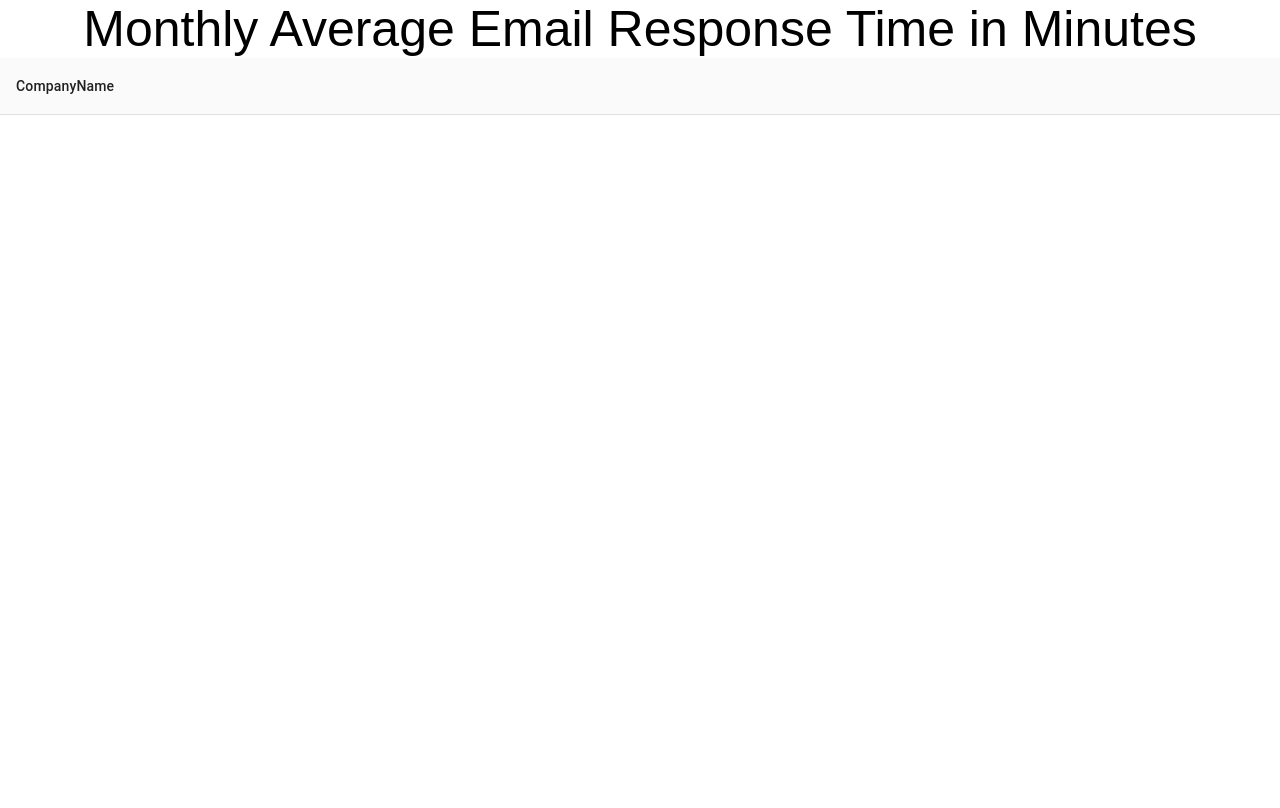
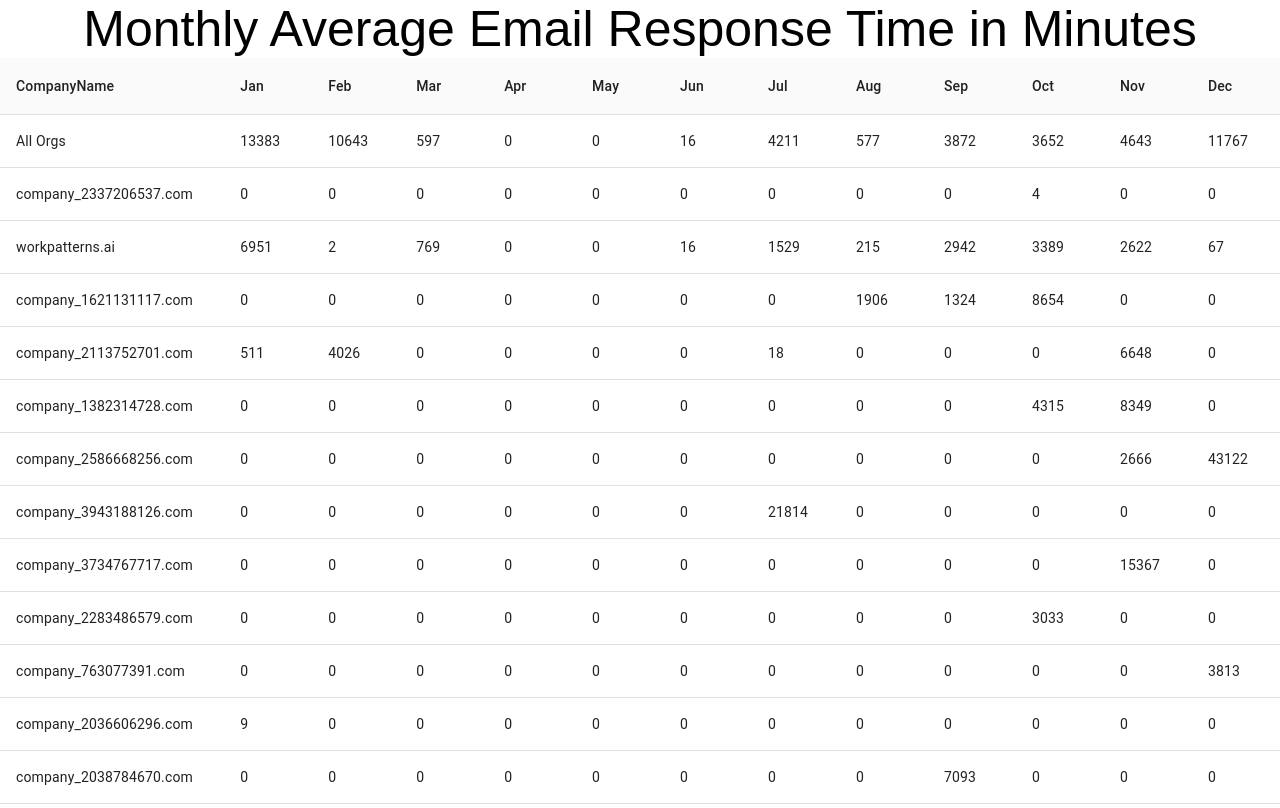
Before and after one commit to kfang1220/workpatterns-takehome, a React (Create React App) app: page / in a window 1280 px wide. Built offline with nearby package versions, Linux system fonts and the light colour scheme.

Commit message:
displaying data for 12 months no year specified

```diff
--- a/src/components/Home.jsx
+++ b/src/components/Home.jsx
@@ -23,7 +23,7 @@ export const Home = () => {
         let addresses = email.addresses;
         let sender = addresses.find(user => user.role === SENDER)
         if (_.get(sender, "address") === USER) sentEmails.push(email)
-      })
+    })
 
       console.log(data, sentEmails)
 
@@ -33,7 +33,7 @@ export const Home = () => {
         let sender = sentAddresses.find(user => user.role === SENDER)
         let messageId = _.get(email, "message-id");
         let responseEmail = data.find(email => {
-        return _.get(email, IN_REPLY_TO) === messageId && _.get(sender, "addresses") !== USER
+            return _.get(email, IN_REPLY_TO) === messageId && _.get(sender, "addresses") !== USER
         })
 
         if (responseEmail) {
@@ -71,7 +71,7 @@ export const Home = () => {
     return (
         <div>
             <div className={classes.header}> Monthly Average Email Response Time in Minutes </div>
-            <TableDisplay/>
+            <TableDisplay data={companyMap}/>
       </div>
     )
 }
--- a/src/components/TableDisplay.jsx
+++ b/src/components/TableDisplay.jsx
@@ -7,32 +7,75 @@ import TableHead from '@material-ui/core/TableHead';
 import TableRow from '@material-ui/core/TableRow';
 import {months} from "../data/months"
 import _ from 'lodash';
-import { TIME, NUMBER_OF_EMAILS } from "../data/constants"
+import { TIME, NUMBER_OF_EMAILS, TOTAL_EMAIL_TIME } from "../data/constants"
 
 const useStyles = makeStyles({
+    root: {
+        width: '100%',
+    },
     container: {
-        maxHeight: "800px"
+        maxHeight: "750px"
     }
 })
-
-const createRowData = (companyName, data) => {
-    const monthlyData = _.get(data, TIME);
-    if (monthlyData !== undefined) {
-        const monthlyMinuteAverage = monthlyData.map((month, i) => {
-            if (data[NUMBER_OF_EMAILS][i] !== 0) {
-                return month = Math.ceil(month / data[NUMBER_OF_EMAILS][i])
-            } else {
-                return Math.ceil(month)
-            }
-        })
-    }
-}
 
 export const TableDisplay = (props) => {
     const classes = useStyles();
     const { data } = props;
     const columns = [{id: "CompanyName", label: "CompanyName", minWidth: 50}];
     const rows = [];
+    const timeSumTotal = new Array(12).fill(0);
+    const counterSumTotal = new Array(12).fill(0);
+
+    const createRowData = (companyName, data) => {
+        const monthlyData = _.get(data, TOTAL_EMAIL_TIME);
+        if (monthlyData !== undefined) {
+            const monthlyMinuteAverages = monthlyData.map((month, i) => {
+                if (data[NUMBER_OF_EMAILS][i] !== 0) {
+                    return month = Math.ceil(month/data[NUMBER_OF_EMAILS][i])
+                } else {
+                    return Math.ceil(month)
+                }
+            })
+
+            return {companyName,
+                "Jan": monthlyMinuteAverages[0],
+                "Feb": monthlyMinuteAverages[1],
+                "Mar": monthlyMinuteAverages[2],
+                "Apr": monthlyMinuteAverages[3],
+                "May": monthlyMinuteAverages[4],
+                "Jun": monthlyMinuteAverages[5],
+                "Jul": monthlyMinuteAverages[6],
+                "Aug": monthlyMinuteAverages[7],
+                "Sep": monthlyMinuteAverages[8],
+                "Oct": monthlyMinuteAverages[9],
+                "Nov": monthlyMinuteAverages[10],
+                "Dec": monthlyMinuteAverages[11],
+              };
+        }
+    }
+
+    for (let company in data) {
+        const companyTimeData = _.get(data[company], TOTAL_EMAIL_TIME);
+        const companyMonthlyEmailCount = _.get(data[company], NUMBER_OF_EMAILS);
+        for (let i = 0; i < companyTimeData.length; i++) {
+            timeSumTotal[i] += companyTimeData[i];
+            counterSumTotal[i] += companyMonthlyEmailCount[i];
+        }
+    }
+
+    rows.push(createRowData("All Orgs", {"totalEmailTime": timeSumTotal, "numberOfEmails": counterSumTotal}))
+
+    for (let month in months) {
+        columns.push({id: months[month], label: months[month], minWidth: 50})
+    }
+
+    for (let companies in data) {
+        let monthlyData = _.get(data[companies], TOTAL_EMAIL_TIME)
+
+        if (monthlyData) {
+            rows.push(createRowData(companies, data[companies]))
+        }
+    }
 
     return (
         <div>
@@ -44,20 +87,35 @@ export const TableDisplay = (props) => {
                                 <TableCell
                                     key={column.id}
                                     align={column.align}
-                                    style={{minWidth: column.minWidth}}
+                                    style={{ minWidth: column.minWidth }}
                                 >
                                     {column.label}
                                 </TableCell>
                             ))}
                         </TableRow>
                     </TableHead>
+                    <TableBody>
+                        {rows.map((row) => (
+                            <TableRow key={row.name}>
+                                <TableCell component="th" scope="row">
+                                    {row.companyName}
+                                </TableCell>
+                                <TableCell align="left">{row.Jan}</TableCell>
+                                <TableCell align="left">{row.Feb}</TableCell>
+                                <TableCell align="left">{row.Mar}</TableCell>
+                                <TableCell align="left">{row.Apr}</TableCell>
+                                <TableCell align="left">{row.May}</TableCell>
+                                <TableCell align="left">{row.Jun}</TableCell>
+                                <TableCell align="left">{row.Jul}</TableCell>
+                                <TableCell align="left">{row.Aug}</TableCell>
+                                <TableCell align="left">{row.Sep}</TableCell>
+                                <TableCell align="left">{row.Oct}</TableCell>
+                                <TableCell align="left">{row.Nov}</TableCell>
+                                <TableCell align="left">{row.Dec}</TableCell>
+                            </TableRow>
+                    ))}
+                    </TableBody>
                 </Table>
-                <TableBody>
-                    {rows.map((row) => (
-                        //some content
-                        <div>hello</div>
-                    ))}
-                </TableBody>
             </TableContainer>
         </div>
     )
```
Also changed, not shown: 1 other file (tests, documents, lock files or other folders).
